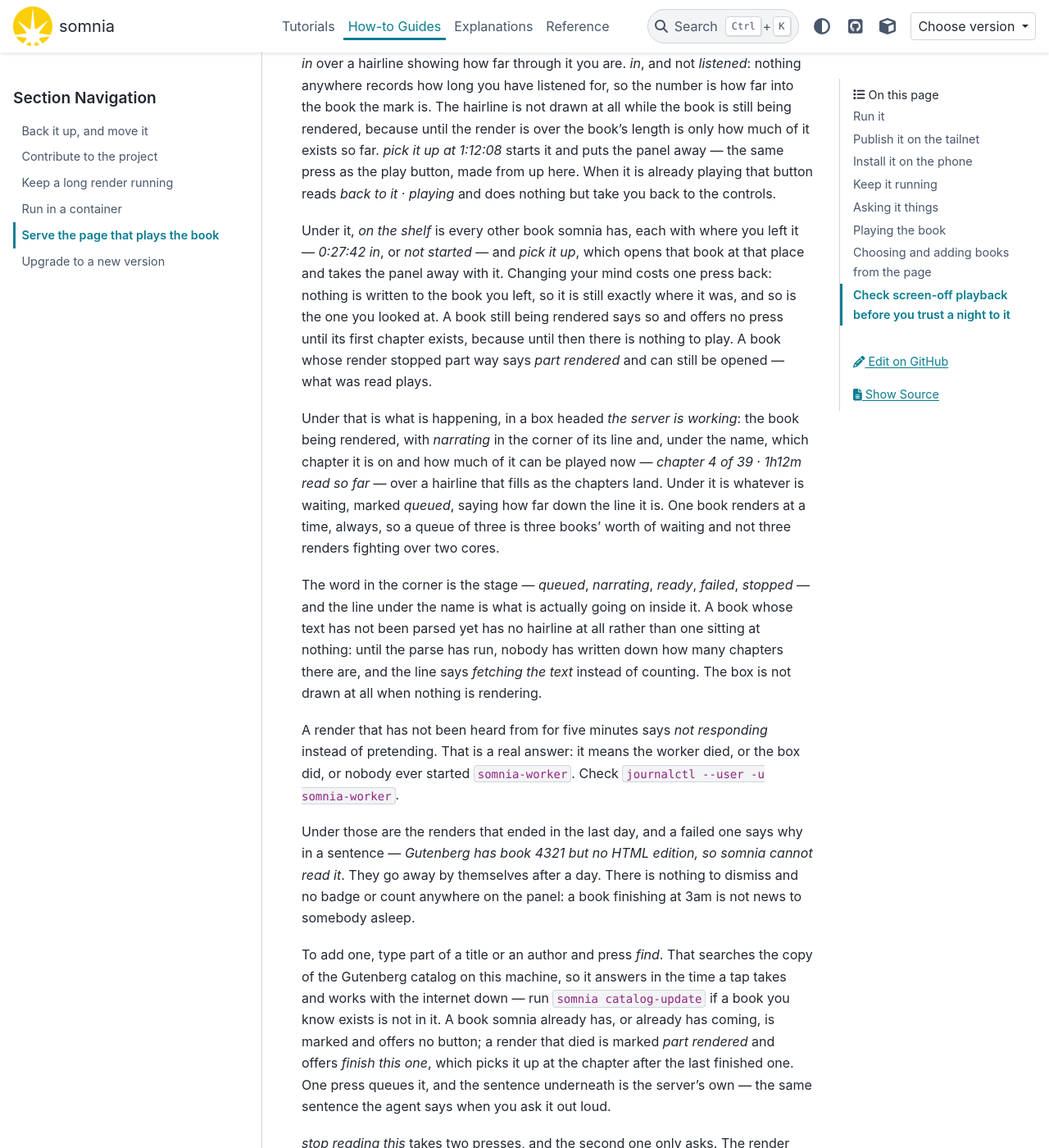
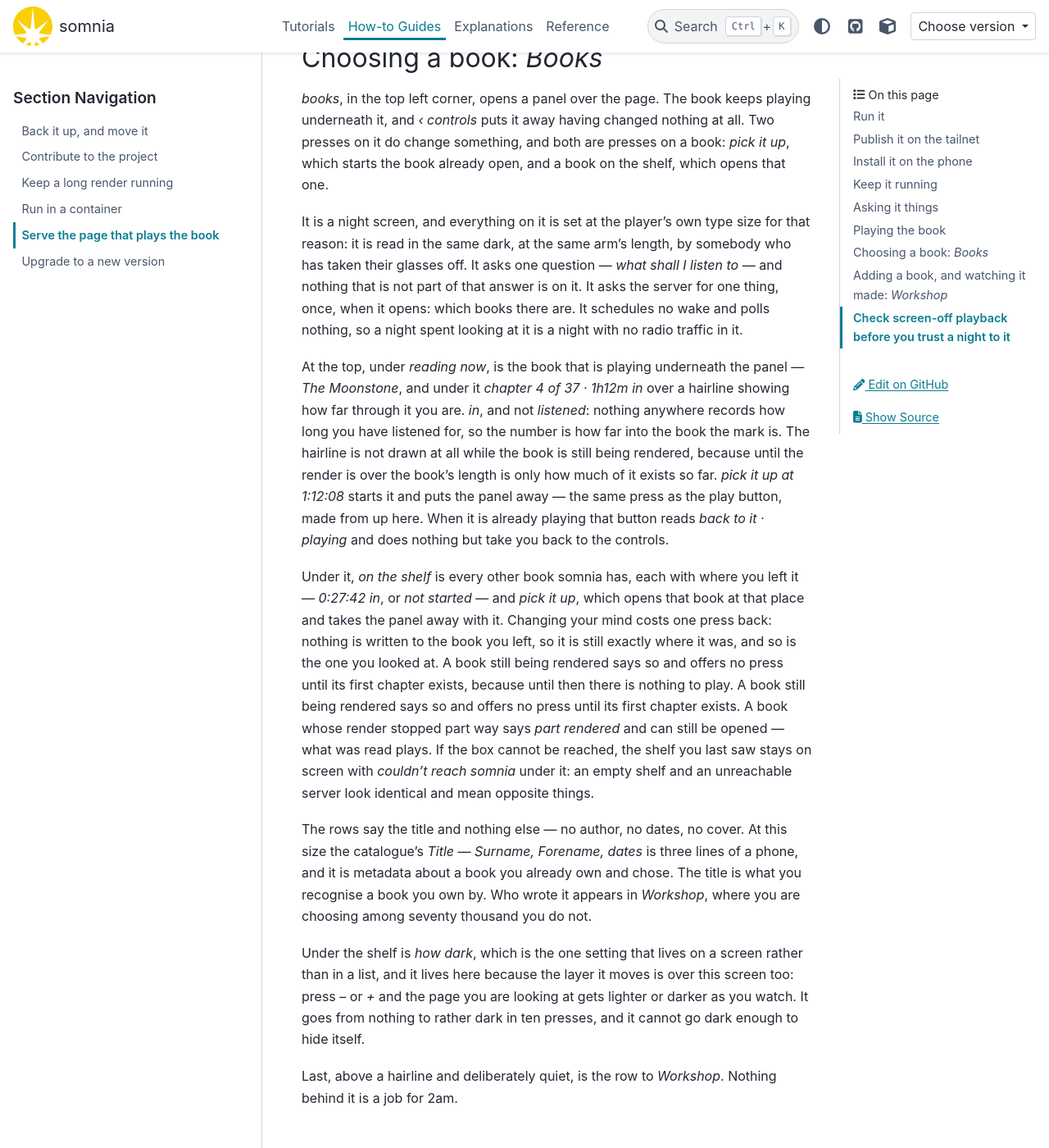
Before and after one commit to gilesknap/somnia, a Sphinx documentation site: the page built from docs/how-to/serve-the-chat-page.md, in a window 1280 px wide and 1400 px high, scrolled down 6695 px. Shown: the whole window at 82% size. Built offline with Sphinx 7.4.7 and the PyData theme 0.15.4, drawn with Linux system fonts in a browser that asks for light colours; pages that are not in the unit, such as notebooks, are missing from menus; the version number could not be read and is left out; some of the changed text lies outside the part shown.

Commit message:
Say the page has two screens now, where the docs still say one panel
The how-to told somebody to open *library* and find the search at the foot of
that panel, which is now two presses away on another screen — an instruction
that sends a reader looking for a control that is not there.

Both ADRs that turn on where the catalog search sits are amended rather than
rewritten. ADR 3's amendment argued that what "changing books is done by asking"
was really refusing was a library browser at 2am; the split is that same
argument made twice, so it is recorded there. ADR 5's paragraph on the panel
gets the second of its two dated notes.

And snapshot.py can photograph the two new screens. Everything on them is drawn
by app.js, which does not run in a snapshot, so without this every future render
of Books is a heading with no books under it and Workshop is a search box over
nothing — a plausible, wrong picture, which is the exact failure that file
exists to prevent. `--panel books` and `--panel workshop` raise the overlay and
fill its lists. A stale `playpause-mini` in the fixture, which has not been on
the page for some time, goes with it.

Co-Authored-By: Claude Opus 5 <noreply@anthropic.com>

```diff
--- a/docs/how-to/serve-the-chat-page.md
+++ b/docs/how-to/serve-the-chat-page.md
@@ -190,15 +190,24 @@ beginning if you have not started it, and does not start it: opening the app at
 2am to ask a question is not the same as asking for the book. Press play when
 you want it.
 
-To read something else, open *library* and press the book on the shelf — or ask,
+To read something else, open *books* and press the book on the shelf — or ask,
 which still works and is still the shortest way to say it. There is still no
-library of things you do not have to browse: the search at the foot of that
-panel is for *adding* a book, and it goes to Gutenberg's catalog rather than to
-your shelf.
+library of things you do not have to browse: *Workshop*, behind the quiet row at
+the foot of *Books*, is where a book is *added*, and its search goes to
+Gutenberg's catalog rather than to your shelf.
+
+Those two are one screen each on purpose. **Books** is the night screen — which
+book, and how dark — and it is set at the same type size as the player, because
+it is read in the same dark without glasses. **Workshop** is the daytime one —
+find a book, have it read, watch it being made, and set how far a skip goes —
+and it is smaller and denser than anything else in the app, because it is read
+sitting up with the lights on.
 
 On the page there are three buttons: back thirty seconds, play/pause, forward
-thirty seconds. Most nights you will use none of them, because the screen is
-off. With the phone locked the book is driven from the notification, the lock
+thirty seconds — or fifteen, or sixty, if you have said so in *Workshop* under
+*skip button size*; the labels say which. Most nights you will use none of them,
+because the screen is off. With the phone locked the book is driven from the
+notification, the lock
 screen and whatever is paired over Bluetooth: play, pause, back and forward,
 previous and next chapter, and a scrubber. The scrubber covers the chapter, not
 the book — three minutes to the pixel across a whole novel is no use for the
@@ -235,7 +244,8 @@ on when chapter four arrives. A book with nothing rendered at all says *the
 first chapter is still being read*, and the player appears when that chapter
 lands — already playing if the agent took you to that book, waiting to be
 pressed if you only opened the app. A book whose render is not running and has
-no audio at all says *nothing yet — press library to add one*, which is also
+no audio at all says *nothing yet — press books, then Workshop, to add one*,
+which is also
 what a somnia with no books in it says.
 
 When a render stopped part way — you stopped it, or a reboot did — the audio
@@ -244,7 +254,7 @@ yet* rather than *that is the end of the book*. It knows the difference because
 the parse writes down how many chapters the book has, so a book three chapters
 into thirty-nine is tellable from one that is over. Nothing ends: the sleep
 timer keeps counting and the page keeps wanting the sound. Queue the book
-again — from *library*, or by asking — and it picks up at the chapter after the
+again — from *Workshop*, or by asking — and it picks up at the chapter after the
 last finished one.
 
 When the tailnet goes — wifi power save and a tailscale re-key both do it for a
@@ -256,16 +266,24 @@ It stops the moment you pause — nothing reloads chapters under a book somebody
 has put down — and waking the phone, or the wifi coming back, makes it try
 again at once, so there is nothing to press.
 
-## Choosing and adding books from the page
+## Choosing a book: *Books*
 
-*library*, in the top left corner, opens a panel over the page. The book keeps
+*books*, in the top left corner, opens a panel over the page. The book keeps
 playing underneath it, and *‹ controls* puts it away having changed nothing at
 all. Two presses on it do change something, and both are presses on a book:
 *pick it up*, which starts the book already open, and a book on the shelf, which
 opens that one.
 
+It is a night screen, and everything on it is set at the player's own type size
+for that reason: it is read in the same dark, at the same arm's length, by
+somebody who has taken their glasses off. It asks one question — *what shall I
+listen to* — and nothing that is not part of that answer is on it. It asks the
+server for one thing, once, when it opens: which books there are. It schedules
+no wake and polls nothing, so a night spent looking at it is a night with no
+radio traffic in it.
+
 At the top, under *reading now*, is the book that is playing underneath the
-panel — *The Moonstone — Collins, Wilkie, 1824-1889*, and under it *chapter 4
+panel — *The Moonstone*, and under it *chapter 4
 of 37 · 1h12m in* over a hairline showing how far through it you are. *in*, and
 not *listened*: nothing anywhere records how long you have listened for, so the
 number is how far into the book the mark is. The hairline is not drawn at all
@@ -281,10 +299,44 @@ book at that place and takes the panel away with it. Changing your mind costs
 one press back: nothing is written to the book you left, so it is still exactly
 where it was, and so is the one you looked at. A book still being rendered says
 so and offers no press until its first chapter exists, because until then there
-is nothing to play. A book whose render stopped part way says *part rendered*
-and can still be opened — what was read plays.
+is nothing to play. A book still being rendered says
+so and offers no press until its first chapter exists. A book whose render
+stopped part way says *part rendered* and can still be opened — what was read
+plays. If the box cannot be reached, the shelf you last saw stays on screen with
+*couldn't reach somnia* under it: an empty shelf and an unreachable server look
+identical and mean opposite things.
 
-Under that is what is happening, in a box headed *the server is working*: the book being rendered, with *narrating* in the corner of its line
+The rows say the title and nothing else — no author, no dates, no cover. At this
+size the catalogue's *Title — Surname, Forename, dates* is three lines of a
+phone, and it is metadata about a book you already own and chose. The title is
+what you recognise a book you own by. Who wrote it appears in *Workshop*, where
+you are choosing among seventy thousand you do not.
+
+Under the shelf is *how dark*, which is the one setting that lives on a screen
+rather than in a list, and it lives here because the layer it moves is over this
+screen too: press *–* or *+* and the page you are looking at gets lighter or
+darker as you watch. It goes from nothing to rather dark in ten presses, and it
+cannot go dark enough to hide itself.
+
+Last, above a hairline and deliberately quiet, is the row to *Workshop*. Nothing
+behind it is a job for 2am.
+
+## Adding a book, and watching it made: *Workshop*
+
+*Workshop — add books, settings*, at the foot of *Books*, and reachable no other
+way. *‹ books* comes back, and *Books* is exactly where you left it.
+
+This is the daytime screen and it is denser and smaller than anything else in
+the app, because it is read sitting up with the lights on. It asks one question
+too: *get me a new book, and tell me it worked*. The order down it is that
+sentence.
+
+At the top, under *project gutenberg*, is the search. Under the results is what
+is happening, in a box headed *the server is working* — on the same screen and
+directly beneath them on purpose, because somebody who has just pressed *add
+this book* wants to see it being made, and splitting the press from its
+consequence is how the same book gets added twice. The box holds the book being
+rendered, with *narrating* in the corner of its line
 and, under the name, which chapter it is on and how much of it can be played
 now — *chapter 4 of 39 · 1h12m read so far* — over a hairline that fills as the
 chapters land. Under it is whatever is waiting, marked *queued*, saying how far
@@ -306,10 +358,11 @@ box did, or nobody ever started `somnia-worker`. Check
 Under those are the renders that ended in the last day, and a failed one says
 why in a sentence — *Gutenberg has book 4321 but no HTML edition, so somnia
 cannot read it*. They go away by themselves after a day. There is nothing to
-dismiss and no badge or count anywhere on the panel: a book finishing at 3am is
-not news to somebody asleep.
+dismiss and no badge or count anywhere: a book finishing at 3am is
+not news to somebody asleep, and it is on a screen nobody opens at 3am.
 
-To add one, type part of a title or an author and press *find*. That searches
+Searching is the top of this screen, and it is what you came here for: type part
+of a title or an author and press *find*. That searches
 the copy of the Gutenberg catalog on this machine, so it answers in the time a
 tap takes and works with the internet down — run `somnia catalog-update` if a
 book you know exists is not in it. A book somnia already has, or already has
@@ -324,9 +377,22 @@ which is what keeps every chapter that was finished playable and stops the
 index filling up with half a chapter. The row stays as the record of a render
 somebody stopped.
 
-The panel asks the server how things are going every five seconds while it is
+At the foot is *skip button size* — fifteen, thirty or sixty seconds — which is
+what the two buttons either side of play on the player mean, and what they say.
+Set once, probably never again, which is exactly why it is here and not on a
+screen read at night.
+
+*Workshop* asks the server how things are going every five seconds while it is
 open, and stops the moment it is closed or the phone goes in a pocket. Nothing
-about the queue is polled otherwise.
+about the queue is polled otherwise — and since this is the only screen the
+queue is on, and it is two presses from the player behind a row that says
+*daytime*, no night has a five-second wake in it.
+
+There is no settings screen and there is not going to be one. The two things
+that wanted one are *how dark*, which is a night control and lives on *Books*
+where it can be judged against the dark page it is changing, and *skip button
+size*, which is configuration and lives here. Two controls that share nothing
+but being adjustable are not a screen.
 
 ## Check screen-off playback before you trust a night to it
 
```
Also changed, not shown: docs/explanations/decisions/0003-play-the-book-in-the-page.md (+10 -2 lines), docs/explanations/decisions/0005-render-one-book-at-a-time.md (+24 -9 lines), 1 other file.
